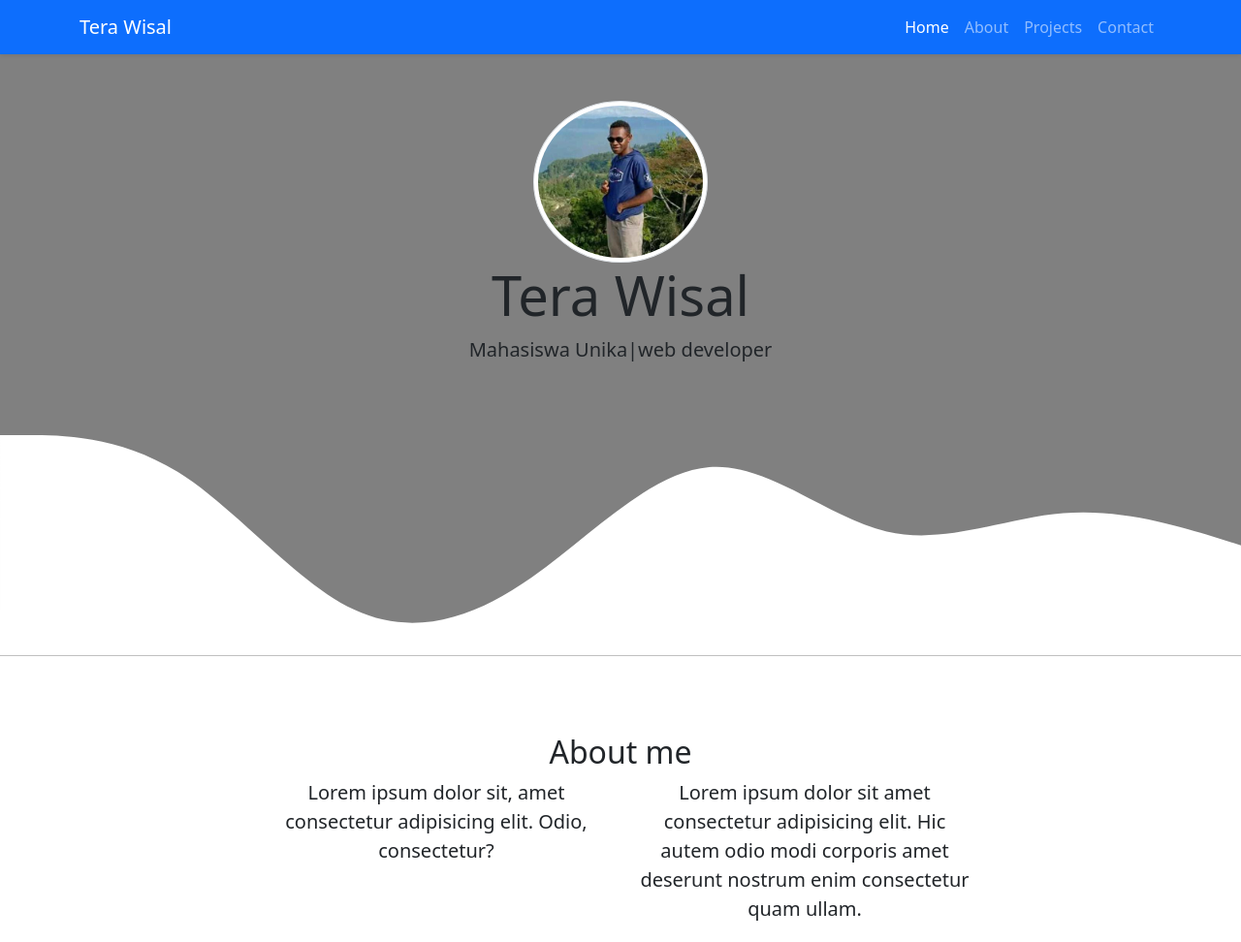
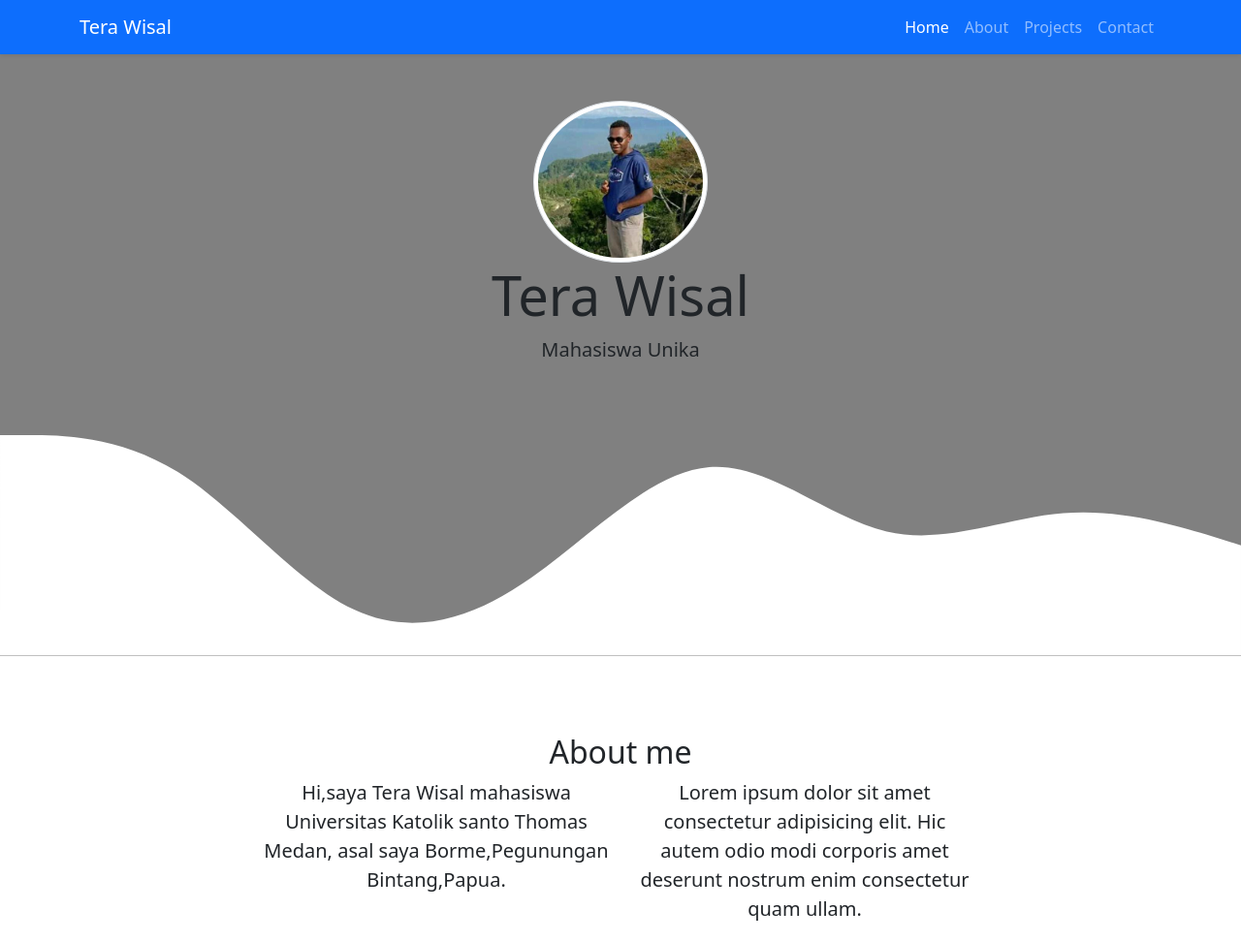
Before and after one commit to TeraWisal/TeraWisal.github.io, a plain HTML site: page index.html in a window 1280 px wide. Shown: the top 972 px of the page at 97% size. Drawn offline with nearby package versions, Linux system fonts and the light colour scheme.

Commit message:
mengubah about me di baris pertama

```diff
--- a/index.html
+++ b/index.html
@@ -55,7 +55,7 @@
       <img src="img/tw.jpg" alt="" width="180px"
       class="rounded-circle img-thumbnail">
     <h1 class="display-4">Tera Wisal</h1>
-    <p class="lead">Mahasiswa Unika|web developer</p>
+    <p class="lead">Mahasiswa Unika</p>
     <svg xmlns="http://www.w3.org/2000/svg" viewBox="0 0 1440 320"><path fill="#fff" fill-opacity="1" d="M0,64L34.3,64C68.6,64,137,64,206,106.7C274.3,149,343,235,411,266.7C480,299,549,277,617,229.3C685.7,181,754,107,823,101.3C891.4,96,960,160,1029,176C1097.1,192,1166,160,1234,154.7C1302.9,149,1371,171,1406,181.3L1440,192L1440,320L1405.7,320C1371.4,320,1303,320,1234,320C1165.7,320,1097,320,1029,320C960,320,891,320,823,320C754.3,320,686,320,617,320C548.6,320,480,320,411,320C342.9,320,274,320,206,320C137.1,320,69,320,34,320L0,320Z" style="--darkreader-inline-fill:#181a1b;" data-darkreader-inline-fill=""></path></svg>
 
   </section>
@@ -72,7 +72,8 @@
 <div class="row justify-content-center fs-5 text-center mb-5">
 <div class="col-md-4">
     <p>
-    Lorem ipsum dolor sit, amet consectetur adipisicing elit. Odio, consectetur?
+    Hi,saya <span>Tera Wisal</span>  mahasiswa Universitas Katolik  santo Thomas Medan,
+    asal saya Borme,Pegunungan Bintang,Papua.
     </p>
 </div>
 <div class="col-md-4">
```
